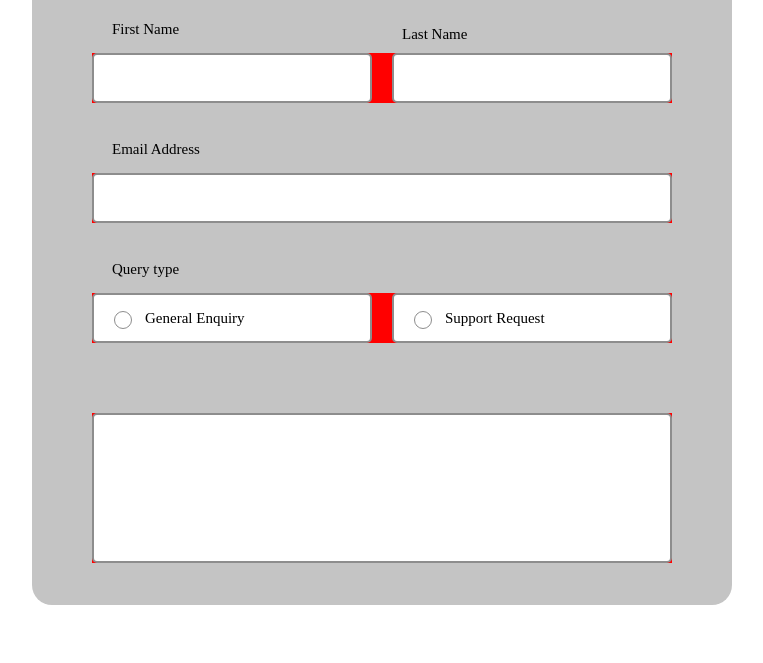
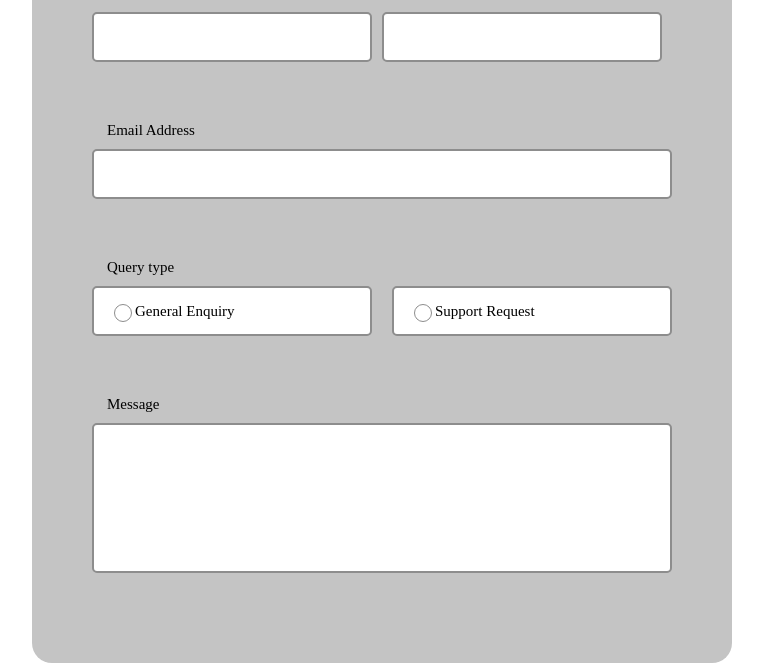
Before and after one commit to Bofi1/form, a plain HTML site: page index.html in a window 1280 px wide. Shown: the part 145-808 px from the top of the page, without its empty margins (258-1021 px from the left). Drawn offline with Linux system fonts and the light colour scheme.

Commit message:
cambio de estructura

```diff
--- a/index.html
+++ b/index.html
@@ -12,28 +12,29 @@
 
         <h1 class="contact">Contact us</h1>
 
-        <div class="name">
+        <div class="name espacios ">
 
-            <label class="label-text-1" for="">First Name</label>
+            <div class="componente name">
+                <label class="label-text-1 tituloLabel" for="">First Name</label>
                 <input type="text">
+            </div>
 
-            <label class="label-text-2">Last Name</label>
+            <div class="componente name">
+                <label class="label-text-2 tituloLabel">Last Name</label>
                 <input type="text">
+            </div>
 
         </div>
 
-        <div class="email">
-
-
-                <label class="label-text-1" for="">Email Address</label>
+        <div class="componente email espacios ">
+            <label class="label-text-1 tituloLabel" for="">Email Address</label>
             <input type="text" class="input-email">
-
-
         </div>
 
+        <div class="componente espacios ">
+            <label class="label-text-1 tituloLabel" for="">Query type</label>
+
             <div class="query">
-            <label class="label-text-1" for="">Query type</label>
-
                 <div class="div-query">
                     <input type="radio" name="radio" id="texto-1" >
                     <label for="texto-1">General Enquiry</label>
@@ -45,8 +46,10 @@
                 </div>
             </div>
 
-        <div class="msj">
+        </div>
 
+        <div class="componente espacios ">
+            <label class="titMsj tituloLabel" for="">Message</label>
             <textarea name="" id=""></textarea>
         </div>
 
--- a/styles.css
+++ b/styles.css
@@ -10,48 +10,47 @@ html{
     height: 100%;
 }
 
+/*--------------------------------------*/
 
 .base{
     width: 700px;
-    height: 700px;
+    /* height: 700px; */
     background: rgb(196, 196, 196);
     border-radius: 20px;
     padding: 20px 60px;
 }
 
 
+.contact{
+    margin-bottom: 70px;
+}
+
+/*--------------------------------------*/
+
 
 .name, .email, .query, .msj{
     width: 100%;
-    background: red;
+    /* background: red; */
     display: flex;
     justify-content: space-between;
     align-items: center;
     position: relative;
-    margin-bottom: 70px;
+    /* margin-bottom: 70px; */
 }
 
-.contact{
-    margin-bottom: 70px;
-}
+
 
 .label-text-1{
-    position: absolute;
-    bottom: 65px;
-    left: 10px;
     width: 100px;
     /* background: red; */
 }
 
 .label-text-2{
-    position: absolute;
-    bottom: 60px;
-    right: 180px;
     width: 90px;
     /* background: red; */
 }
 
-.name>input, .email>input, .query>div, .msj>textarea{
+.name>input, .email>input, .query>div, .componente>textarea{
     width: 280px;
     height: 50px;
     outline: none;
@@ -87,16 +86,30 @@ html{
 
 label{
     font-size: 15px;
-    margin-left: 10px;
 }
 
 .email>input{
     width: 100%;
-
 }
 
-.msj>textarea{
+.componente{
+    display: flex;
+    flex-direction: column;
+    align-items: start;
+}
+
+.componente>textarea{
     width: 100%;
     height: 150px;
     resize: none;
 }
+
+.espacios{
+    margin-bottom: 70px;
+}
+
+.tituloLabel{
+    position: relative;
+    left: 15px;
+    bottom: 10px;
+}
```
Lines whose indentation alone changed are shown as unchanged.
